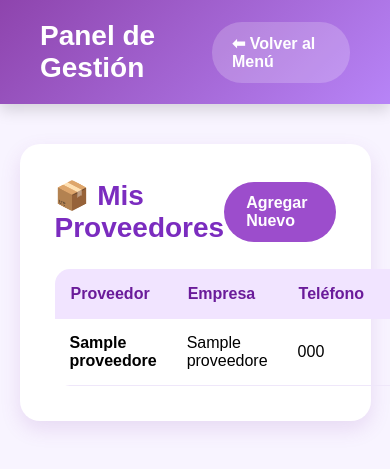
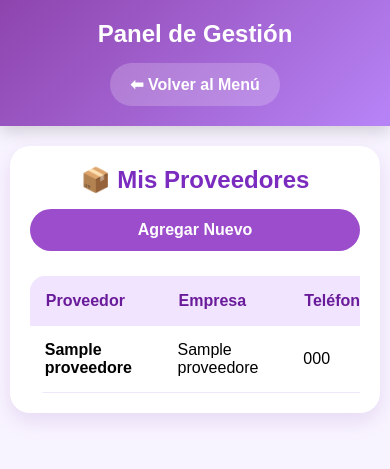
Before and after one commit to ValeriaJosselyn/Sistema-Proveedores-Flask, a Flask app: template templates/proveedores.html in a window 390 px wide; the page is wider, and only the part inside the window is pictured. Shown: the top 469 px of that part. Run offline with Flask 3, Linux system fonts and the light colour scheme; the template is opened without the code that fills it: most values are stand-ins (such as "Sample title", 1, 10 or a date in 2020).

Commit message:
pwa instalado y correciones de diseño

```diff
--- a/templates/agregar.html
+++ b/templates/agregar.html
@@ -26,6 +26,7 @@
         .form-contenedor{
 
             width:500px;
+            max-width:95%;
 
             margin:50px auto;
 
--- a/templates/index.html
+++ b/templates/index.html
@@ -5,6 +5,8 @@
     <meta charset="UTF-8">
     <title>Sistema de Proveedores</title>
     <link rel="stylesheet" href="{{ url_for('static', filename='css/main.css') }}">
+
+    <link rel="manifest" href="/static/manifest.json">
 </head>
 
 <body>
@@ -14,7 +16,7 @@
             <h1>Sistema de Proveedores</h1>
         </div>
 
-        <<a href="{{ url_for('login', admin=nombre_admin.lower()) }}" class="btn-login">
+        <a href="{{ url_for('login', admin=nombre_admin.lower()) }}" class="btn-login">
             Iniciar sesión
         </a>
         </div>
--- a/templates/proveedores.html
+++ b/templates/proveedores.html
@@ -245,6 +245,69 @@ tr:hover{
 
 }
 
+/*================ RESPONSIVE ================*/
+
+@media (max-width: 768px){
+
+    header{
+
+        flex-direction:column;
+        gap:15px;
+        text-align:center;
+        padding:20px;
+
+    }
+
+    header h2{
+
+        font-size:24px;
+
+    }
+
+    .contenedor{
+
+        width:95%;
+        padding:20px;
+        margin:20px auto;
+
+    }
+
+    .titulo-seccion{
+
+        flex-direction:column;
+        gap:15px;
+        text-align:center;
+
+    }
+
+    .titulo-seccion h3{
+
+        font-size:24px;
+
+    }
+
+    .btn-crear{
+
+        width:100%;
+        text-align:center;
+
+    }
+
+    /* Hace que la tabla se pueda deslizar */
+    .tabla-responsive{
+
+        overflow-x:auto;
+
+    }
+
+    table{
+
+        min-width:700px;
+
+    }
+
+}
+
 </style>
 
 </head>
@@ -274,6 +337,8 @@ tr:hover{
     </div>
 
     {% if proveedores %}
+
+    <div class="tabla-responsive">
 
     <table>
 
@@ -334,6 +399,8 @@ tr:hover{
 
     </table>
 
+    </div>
+
     {% else %}
 
     <div class="mensaje-vacio">
```
Also changed, not shown: static/css/login.css (+32 -0 lines), static/css/main.css (+33 -0 lines), static/css/panel.css (+33 -0 lines), static/icono.png (added), static/manifest.json (added), templates/admin.html (deleted).
